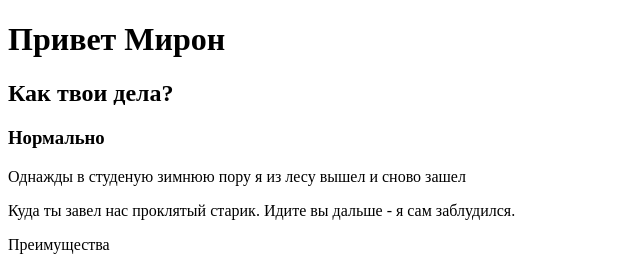
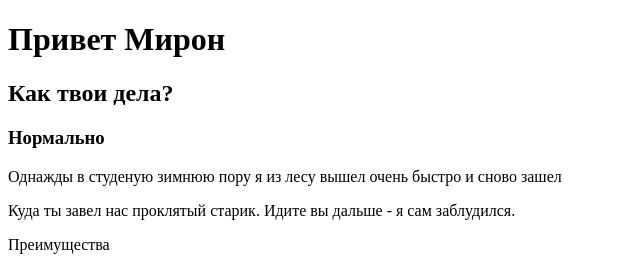
Before and after one commit to SergeyPustovalov/Proba-sil-1, a plain HTML site: page index.html in a window 1280 px wide. Shown: the top 258 px of the page, without its empty margins (0-640 px from the left). Drawn offline with Linux system fonts and the light colour scheme; files that its build step writes are made by us from their sources.

Commit message:
Добавил фразу " Очень быстро"
Добавил эту фразу в строку №21

```diff
--- a/index.html
+++ b/index.html
@@ -1,4 +1,4 @@
-<!DOCTYPE html>
+ <!DOCTYPE html>
 <html lang="en"> <!--контейнер для всей страницы  -->
 <head><!-- служебная информация для браузера -->
     <link rel="stylesheet" href="css/style.css">
@@ -18,7 +18,7 @@
     <h2>Как  твои дела?</h2>
     <h3>Нормально</h3>
     <!-- параграфы -->
-    <p>Однажды в студеную зимнюю пору я из лесу вышел
+    <p>Однажды в студеную зимнюю пору я из лесу вышел очень быстро
         и сново зашел</p>
     <p>Куда ты завел нас проклятый старик.
             Идите вы дальше - я сам заблудился. </p>
```
